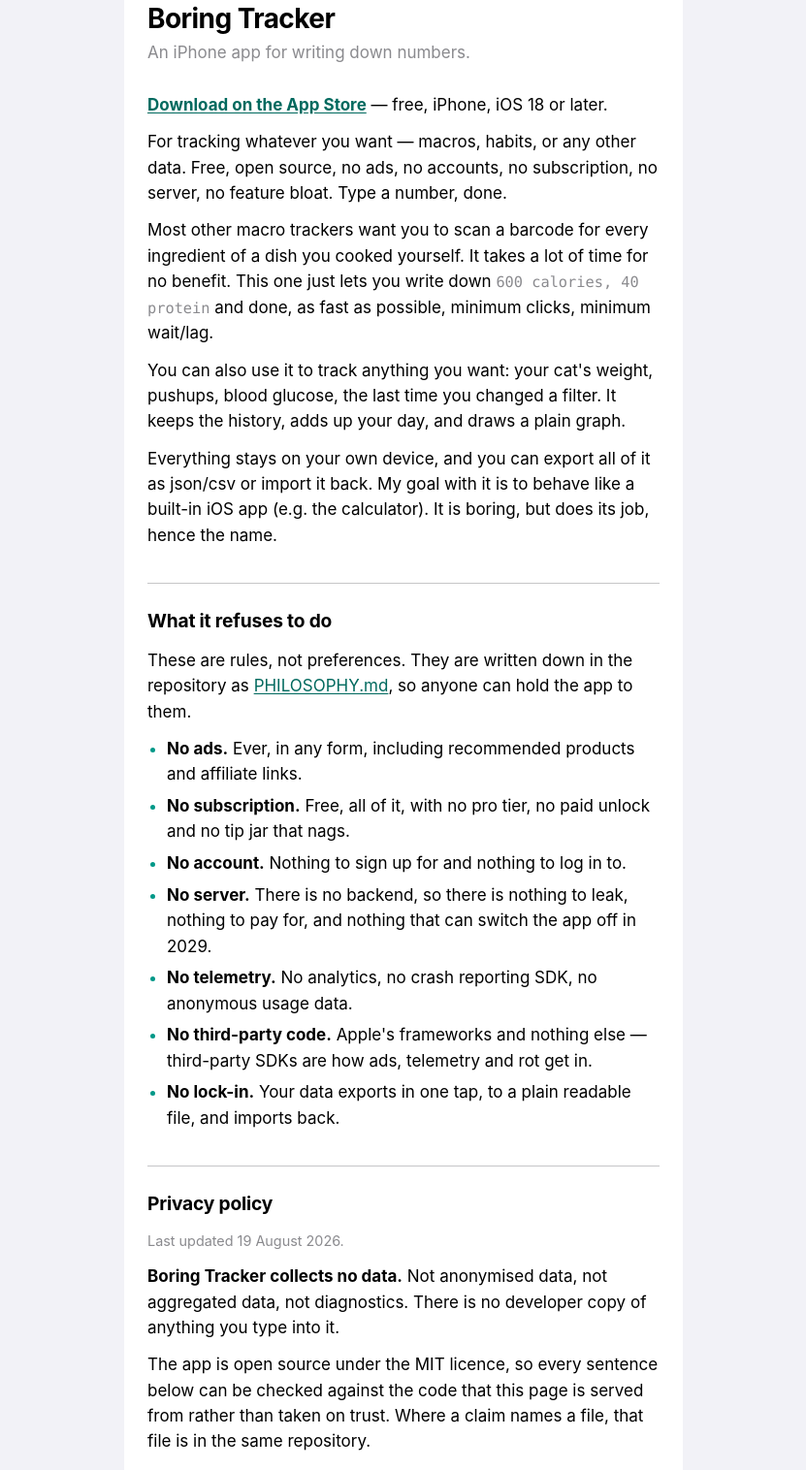
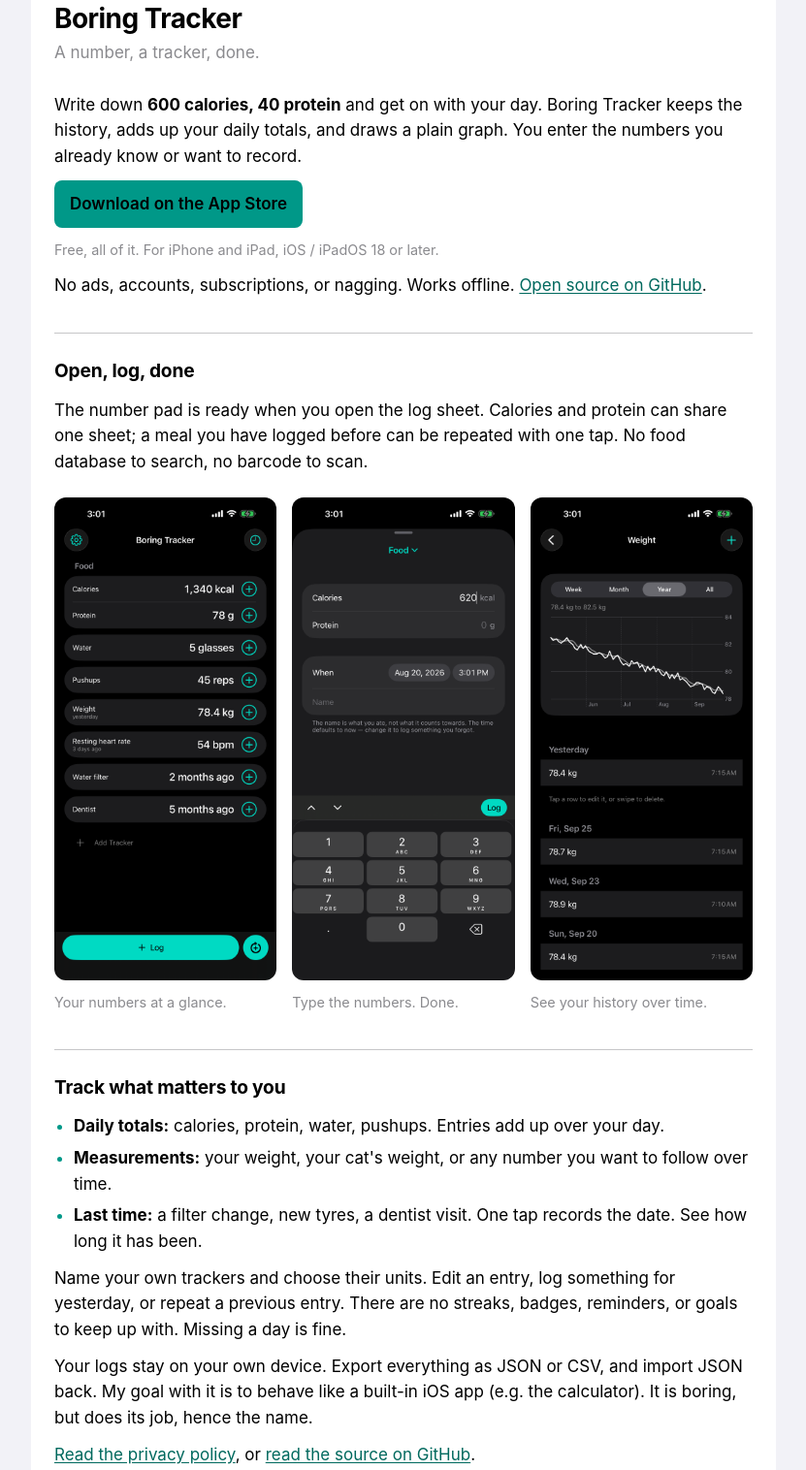
Before and after one commit to novoselov-ab/boring-tracker, a plain HTML site: page docs/index.html in a window 1280 px wide. Shown: the part 65-1581 px from the top of the page at 97% size, without its empty margins (224-1055 px from the left). Drawn offline with Linux system fonts and the light colour scheme.

Commit message:
Make the app homepage discoverable and prepare Google verification

```diff
--- a/docs/index.html
+++ b/docs/index.html
@@ -3,8 +3,17 @@
 <head>
 <meta charset="utf-8">
 <meta name="viewport" content="width=device-width, initial-scale=1">
-<title>Boring Tracker — privacy policy</title>
-<meta name="description" content="Boring Tracker is an iPhone app for writing down numbers. It collects nothing, has no servers, and keeps everything on your device.">
+<meta name="google-site-verification" content="mdgLkcp1irb2R_6XmxGi-SXC7eZ9e2hXrqK6Xf3aib8">
+<title>Boring Tracker — Free, private tracking for iPhone and iPad</title>
+<meta name="description" content="Log calories, protein, weight, or when you last changed a filter. Boring Tracker is free, open source, and offline. No ads, accounts, or subscriptions.">
+<link rel="canonical" href="https://novoselov-ab.github.io/boring-tracker/">
+<meta property="og:type" content="website">
+<meta property="og:site_name" content="Boring Tracker">
+<meta property="og:title" content="Boring Tracker — A number, a tracker, done.">
+<meta property="og:description" content="Log calories, protein, weight, and more. Free and open source for iPhone and iPad. No ads, accounts, or subscriptions.">
+<meta property="og:url" content="https://novoselov-ab.github.io/boring-tracker/">
+<meta property="og:image" content="https://novoselov-ab.github.io/boring-tracker/screenshots/home.png">
+<meta property="og:image:alt" content="Boring Tracker showing daily totals, measurements, and time since the last filter change.">
 <meta name="color-scheme" content="light dark">
 <!-- The icon, inline. A page that argues the app fetches nothing should not
      itself fetch an image from somewhere to put in the tab. -->
@@ -45,7 +54,7 @@
   -webkit-text-size-adjust: 100%;
 }
 main {
-  max-width: 36rem;
+  max-width: 48rem;
   margin: 0 auto;
   background: var(--panel);
   border-radius: 12px;
@@ -58,6 +67,33 @@
   margin: 0 0 0.25rem;
 }
 .tagline { color: var(--label-secondary); margin: 0 0 1.75rem; }
+.download {
+  display: inline-block;
+  background: var(--accent);
+  color: #000;
+  border-radius: 8px;
+  padding: 0.7rem 1rem;
+  font-weight: 600;
+  text-decoration: none;
+}
+a:focus-visible { outline: 3px solid var(--accent-ink); outline-offset: 4px; }
+.availability, figcaption { color: var(--label-secondary); font-size: 0.9rem; }
+.screenshots {
+  display: grid;
+  grid-template-columns: repeat(3, minmax(0, 1fr));
+  gap: 1rem;
+  margin: 1.5rem 0;
+}
+figure { margin: 0; }
+figure a { display: block; }
+figure img { display: block; width: 100%; height: auto; border-radius: 12px; }
+figcaption { margin-top: 0.75rem; }
+@media (max-width: 480px) {
+  body { padding: 1rem 0.75rem 2rem; }
+  main { padding: 1.5rem 1rem; }
+  .screenshots { grid-template-columns: 1fr; gap: 1.5rem; }
+  figure { width: 100%; max-width: 16rem; margin: 0 auto; }
+}
 h2 {
   font-size: 1.2rem;
   letter-spacing: -0.01em;
@@ -80,7 +116,7 @@
 }
 .updated { color: var(--label-secondary); font-size: 0.9rem; margin-top: 0.25rem; }
 footer {
-  max-width: 36rem;
+  max-width: 48rem;
   margin: 1.25rem auto 0;
   padding: 0 1.5rem;
   color: var(--label-secondary);
@@ -92,27 +128,61 @@
 <main>
 
 <h1>Boring Tracker</h1>
-<p class="tagline">An iPhone app for writing down numbers.</p>
+<p class="tagline">A number, a tracker, done.</p>
 
-<p><strong><a href="https://apps.apple.com/app/id6803768789">Download on the App
-Store</a></strong> — free, iPhone, iOS 18 or later.</p>
+<p>Write down <strong>600 calories, 40 protein</strong> and get on with your day.
+Boring Tracker keeps the history, adds up your daily totals, and draws a plain
+graph. You enter the numbers you already know or want to record.</p>
 
-<p>For tracking whatever you want — macros, habits, or any other data. Free,
-open source, no ads, no accounts, no subscription, no server, no feature bloat.
-Type a number, done.</p>
+<p><a class="download" href="https://apps.apple.com/app/id6803768789">Download on the App Store</a></p>
+<p class="availability">Free, all of it. For iPhone and iPad, iOS / iPadOS 18 or later.</p>
+<p>No ads, accounts, subscriptions, or nagging. Works offline.
+<a href="https://github.com/novoselov-ab/boring-tracker">Open source on GitHub</a>.</p>
 
-<p>Most other macro trackers want you to scan a barcode for every ingredient of
-a dish you cooked yourself. It takes a lot of time for no benefit. This one just
-lets you write down <code>600 calories, 40 protein</code> and done, as fast as
-possible, minimum clicks, minimum wait/lag.</p>
+<h2>Open, log, done</h2>
+<p>The number pad is ready when you open the log sheet. Calories and protein
+can share one sheet; a meal you have logged before can be repeated with one tap.
+No food database to search, no barcode to scan.</p>
 
-<p>You can also use it to track anything you want: your cat's weight, pushups,
-blood glucose, the last time you changed a filter. It keeps the history, adds up
-your day, and draws a plain graph.</p>
+<div class="screenshots">
+  <figure>
+    <a href="screenshots/home.png" aria-label="View full-size home screen">
+      <img src="screenshots/home.png" width="1320" height="2868" alt="Daily calories and protein, latest weight, and time since a filter change on the home screen.">
+    </a>
+    <figcaption>Your numbers at a glance.</figcaption>
+  </figure>
+  <figure>
+    <a href="screenshots/log.png" aria-label="View full-size logging screen">
+      <img src="screenshots/log.png" width="1320" height="2868" loading="lazy" alt="Calories and protein in one log sheet, with the number pad open.">
+    </a>
+    <figcaption>Type the numbers. Done.</figcaption>
+  </figure>
+  <figure>
+    <a href="screenshots/graph.png" aria-label="View full-size weight graph">
+      <img src="screenshots/graph.png" width="1320" height="2868" loading="lazy" alt="Weight measurements over time, drawn as a line with a moving average.">
+    </a>
+    <figcaption>See your history over time.</figcaption>
+  </figure>
+</div>
 
-<p>Everything stays on your own device, and you can export all of it as json/csv
-or import it back. My goal with it is to behave like a built-in iOS app (e.g.
+<h2>Track what matters to you</h2>
+<ul>
+  <li><strong>Daily totals:</strong> calories, protein, water, pushups.
+      Entries add up over your day.</li>
+  <li><strong>Measurements:</strong> your weight, your cat's weight, or any
+      number you want to follow over time.</li>
+  <li><strong>Last time:</strong> a filter change, new tyres, a dentist visit.
+      One tap records the date. See how long it has been.</li>
+</ul>
+<p>Name your own trackers and choose their units. Edit an entry, log something
+for yesterday, or repeat a previous entry. There are no streaks, badges,
+reminders, or goals to keep up with. Missing a day is fine.</p>
+
+<p>Your logs stay on your own device. Export everything as JSON or CSV, and
+import JSON back. My goal with it is to behave like a built-in iOS app (e.g.
 the calculator). It is boring, but does its job, hence the name.</p>
+<p><a href="#privacy">Read the privacy policy</a>, or
+<a href="https://github.com/novoselov-ab/boring-tracker">read the source on GitHub</a>.</p>
 
 <h2>What it refuses to do</h2>
 
@@ -242,8 +312,8 @@
 </main>
 
 <footer>
-<p>No cookies, no analytics, no fonts or images loaded from anywhere else.
-This page is one file.</p>
+<p>No cookies, no analytics, no third-party scripts or fonts.
+Screenshots are hosted here with the page.</p>
 </footer>
 </body>
 </html>
--- /dev/null
+++ b/docs/sitemap.xml
@@ -0,0 +1,6 @@
+<?xml version="1.0" encoding="UTF-8"?>
+<urlset xmlns="http://www.sitemaps.org/schemas/sitemap/0.9">
+  <url>
+    <loc>https://novoselov-ab.github.io/boring-tracker/</loc>
+  </url>
+</urlset>
```
